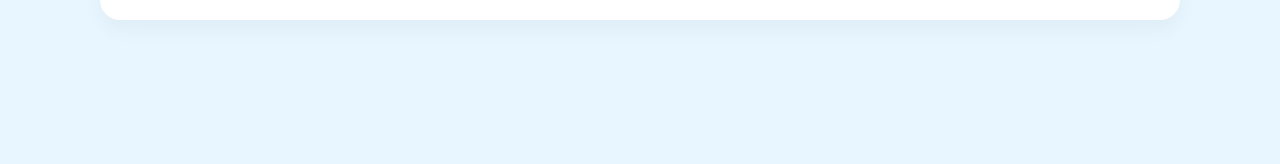
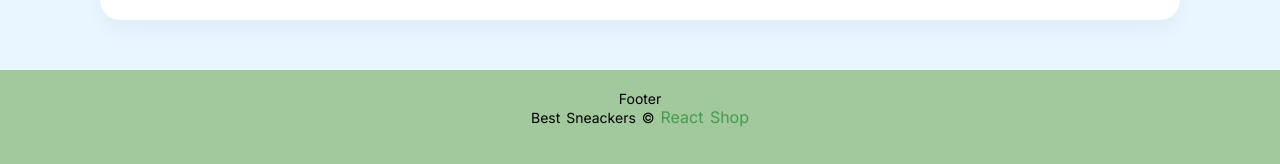
Before and after one commit to vavadikb/shop-react, a React (Create React App) app: page / in a window 1280 px wide. Shown: the part 1190-1354 px from the top of the page. Before the commit the page ends 1260 px from the top, so only its background shows below. Built offline with nearby package versions, Linux system fonts and the light colour scheme; no server answers.

Commit message:
adding hoc footer

```diff
--- a/src/App.js
+++ b/src/App.js
@@ -1,8 +1,11 @@
 import React from "react";
+import HOCFooter from "./components/Footer/HOCFooter";
 import Shop from "./components/Shop/Shop";
 
 function App() {
-  return <Shop />;
+  const ShopWithFooter = HOCFooter(Shop);
+
+  return <ShopWithFooter />;
 }
 
 export default App;
--- /dev/null
+++ b/src/components/Footer/Footer.css
@@ -0,0 +1,22 @@
+.footer-bottom {
+  background: #a1c99d;
+  padding: 20px;
+  padding-bottom: 40px;
+  text-align: center;
+}
+.footer-bottom p {
+  margin: auto;
+  font-size: 14px;
+  word-spacing: 2px;
+  text-transform: capitalize;
+}
+.footer-bottom p a {
+  color: #479b4e;
+  font-size: 16px;
+  text-decoration: none;
+}
+.footer-bottom span {
+  text-transform: uppercase;
+  opacity: 0.4;
+  font-weight: 200;
+}
--- /dev/null
+++ b/src/components/Footer/Footer.jsx
@@ -0,0 +1,14 @@
+import React from "react";
+import "./Footer.css";
+
+const Footer = () => {
+  return (
+    <div class="footer-bottom">
+      <p>
+        Footer <br />
+        Best Sneackers &copy; <a href="#">React Shop</a>
+      </p>
+    </div>
+  );
+};
+export default Footer;
--- /dev/null
+++ b/src/components/Footer/HOCFooter.jsx
@@ -0,0 +1,13 @@
+import Footer from "./Footer";
+
+const HOCFooter = (WrappedComponent) => {
+  const ComponentWithFooter = (props) => (
+    <>
+      <WrappedComponent {...props} />
+      <Footer />
+    </>
+  );
+
+  return ComponentWithFooter;
+};
+export default HOCFooter;
--- a/src/components/Shop/Shop.jsx
+++ b/src/components/Shop/Shop.jsx
@@ -43,12 +43,13 @@ function Shop() {
   };
 
   const onAddToCart = (obj) => {
-    setProductsItems(
-      productsItems.map((item) =>
+    setProductsItems((prevItems) => {
+      const updatedItems = prevItems.map((item) =>
         item.id === obj.id ? { ...item, inCart: !obj.inCart } : item
-      )
-    );
-    addToItems(productsItems);
+      );
+      addToItems(updatedItems);
+      return updatedItems;
+    });
   };
 
   const addToItems = (products) => {
```
